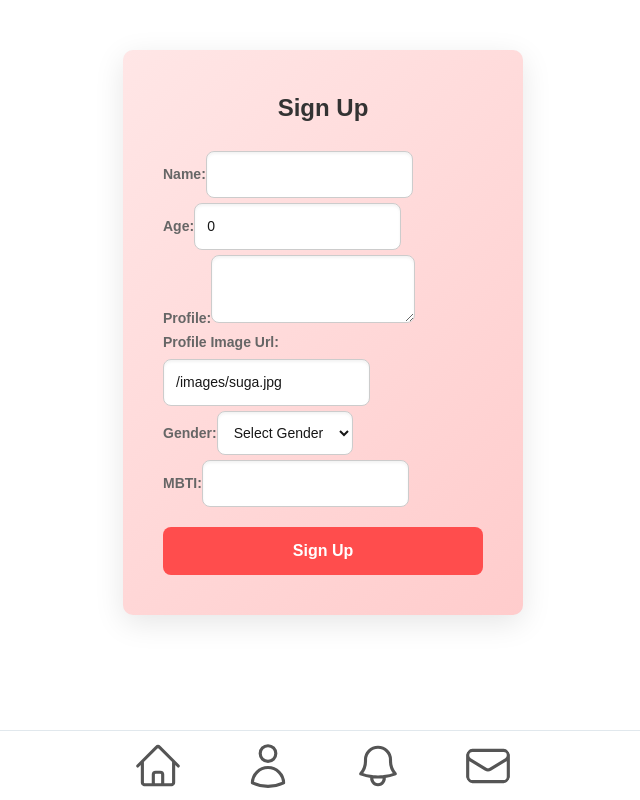
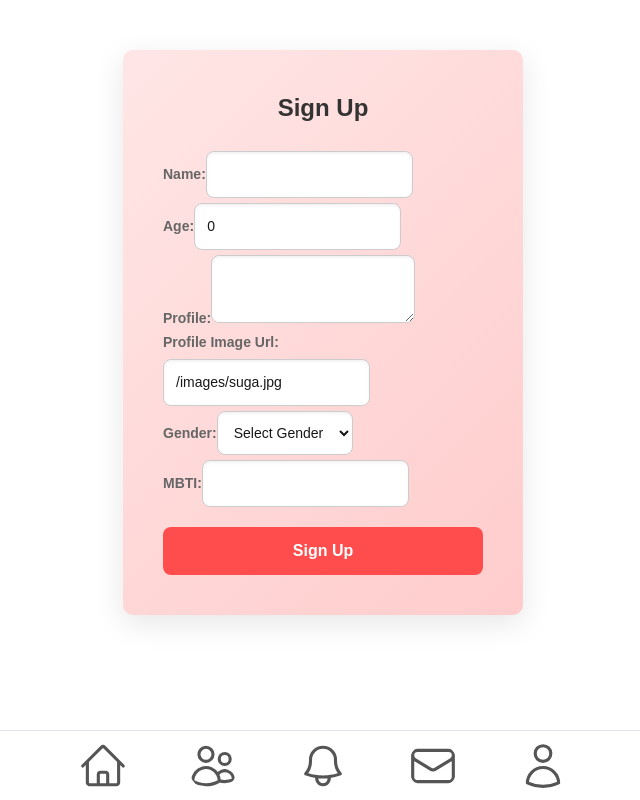
Before and after one commit to takahara-morpet/morpet-frontend, a Next.js app: page /signup in a window 1280 px wide. Shown: the whole page, without its empty margins (317-957 px from the left). Built offline with nearby package versions, Linux system fonts and the light colour scheme; sample sign-in values are in the browser's storage.

Commit message:
user signup navigationhttps://u-tokyo-ac-jp.zoom.us/j/86457405657?pwd=FUoTu0JaRUzOC6EhoRsRsaVVQHY5bT.1

```diff
--- a/src/app/signup/page.tsx
+++ b/src/app/signup/page.tsx
@@ -1,7 +1,8 @@
 "use client";
 import { createUser } from "@/lib/api/user";
 import { UserCreateRequest } from "@/types/request/user";
-import React, { useState } from "react";
+import React, { useState, useEffect } from "react";
+import { useRouter } from "next/navigation"; // useRouter フックをインポート
 import SignUpForm from "@/components/template/SignUpForm";
 
 const SignUpPage: React.FC = () => {
@@ -15,6 +16,8 @@ const SignUpPage: React.FC = () => {
   });
   const [error, setError] = useState<string | null>(null);
   const [successMessage, setSuccessMessage] = useState<string | null>(null);
+  const [userId, setUserId] = useState<string | null>(null); // userIdの状態を追跡
+  const router = useRouter(); // useRouter フックを呼び出す
 
   const handleChange = (
     e: React.ChangeEvent<
@@ -30,16 +33,24 @@ const SignUpPage: React.FC = () => {
   const handleSubmit = async (e: React.FormEvent<HTMLFormElement>) => {
     e.preventDefault();
     try {
-      const userId = await createUser(formData);
+      const createdUserId = await createUser(formData); // ユーザーを作成
       setSuccessMessage("ユーザー登録が成功しました！");
       setError(null);
-      localStorage.setItem("userId", String(userId));
+      localStorage.setItem("userId", String(createdUserId));
+      setUserId(String(createdUserId)); // userIdを状態に設定
     } catch (err) {
       console.log("Error creating user:", err);
       setError("ユーザー登録に失敗しました。");
       setSuccessMessage(null);
     }
   };
+
+  useEffect(() => {
+    if (userId) {
+      // ユーザー登録が成功した後、ホームページに遷移する
+      router.push("/timeline");
+    }
+  }, [userId, router]); // userIdが設定されたときに画面遷移する
 
   return (
     <SignUpForm
--- a/src/components/organisms/Footer.tsx
+++ b/src/components/organisms/Footer.tsx
@@ -1,25 +1,49 @@
+"use client";
 // components/Footer.tsx
 import React from "react";
 import Link from "next/link";
 import "./Footer.css";
-import { HomeIcon, BellIcon, UserIcon, EnvelopeIcon } from '@heroicons/react/24/outline'; // Heroiconsをインポート
+import {
+  HomeIcon,
+  BellIcon,
+  UserIcon,
+  EnvelopeIcon,
+  UsersIcon,
+} from "@heroicons/react/24/outline"; // Heroiconsをインポート
 
 const Footer: React.FC = () => {
+  const userId = localStorage.getItem("userId");
+
   return (
     <footer className="footer">
       <ul className="navLinks">
-        <li><Link href="/timeline">
-          <HomeIcon className="icon" />
-        </Link></li>
-        <li><Link href="/profile">
-          <UserIcon className="icon" />
-        </Link></li>
-        <li><Link href="/notifications">
-          <BellIcon className="icon" />
-        </Link></li>
-        <li><Link href="/message">
-          <EnvelopeIcon className="icon" />
-        </Link></li>
+        <li>
+          <Link href="/timeline">
+            <HomeIcon className="icon" />
+          </Link>
+        </li>
+        <li>
+          <Link href="/profile">
+            <UsersIcon className="icon" />
+          </Link>
+        </li>
+        <li>
+          <Link href="/notifications">
+            <BellIcon className="icon" />
+          </Link>
+        </li>
+        <li>
+          <Link href="/message">
+            <EnvelopeIcon className="icon" />
+          </Link>
+        </li>
+        {userId && (
+          <li>
+            <Link href={`/profile/${userId}`}>
+              <UserIcon className="icon" />
+            </Link>
+          </li>
+        )}
       </ul>
     </footer>
   );
```
